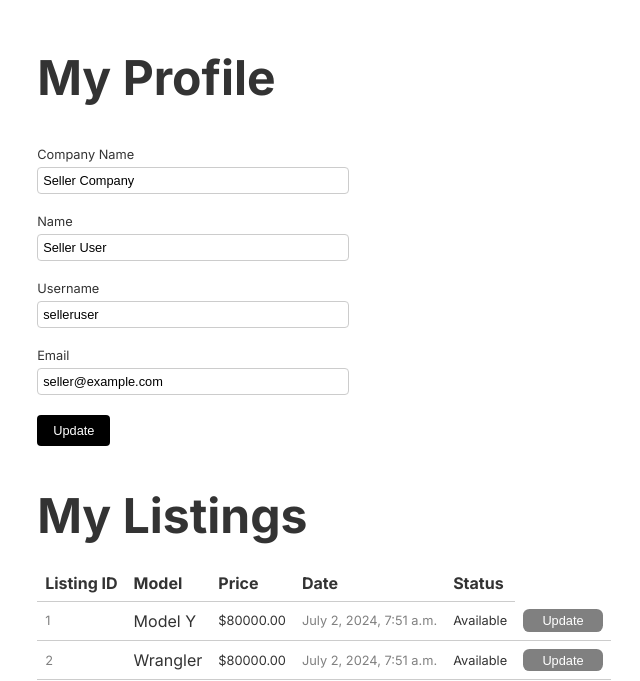
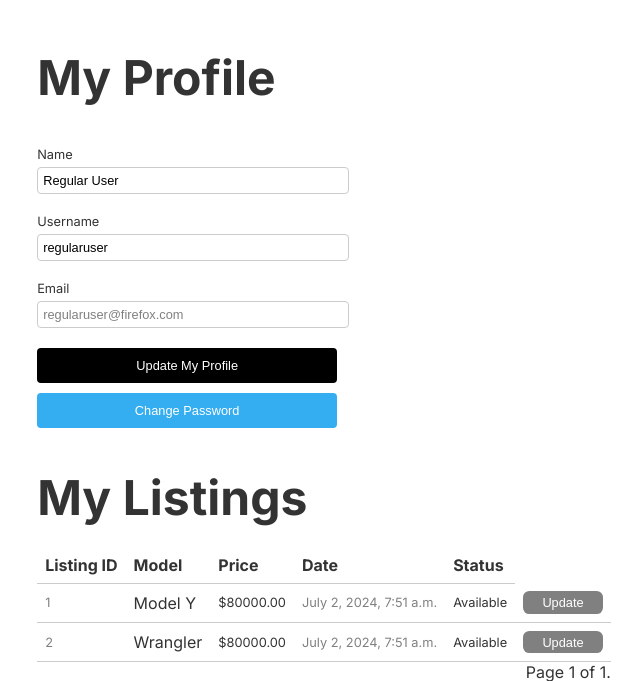
Before and after one commit to burakkagann/autohaven, a Django app: page /profile/ in a window 1280 px wide. Shown: the top 681 px of the page, without its empty margins (316-956 px from the left). Run offline with Django 5.2, Linux system fonts and the light colour scheme; data comes from the database, SQL or seed files in the repository; data that the repository does not hold is empty.

Commit message:
Update User Info
The backend connected to the My Profile section and user can update info

```diff
--- a/autohaven/autohaven_app/forms.py
+++ b/autohaven/autohaven_app/forms.py
@@ -8,3 +8,15 @@ class SignUpForm(UserCreationForm):
     class Meta:
         model = User
         fields = ('first_name','last_name','username', 'email')
+
+class UserUpdateForm(forms.ModelForm):
+    class Meta:
+        model = User
+        fields = ['first_name', 'last_name', 'username', 'email']
+        widgets = {
+            'email': forms.EmailInput(attrs={'readonly': 'readonly', 'style': 'color: gray;'}),
+        }
+
+    def __init__(self, *args, **kwargs):
+        super(UserUpdateForm, self).__init__(*args, **kwargs)
+        self.fields['username'].help_text = None  # Remove the default help text for username
--- a/autohaven/autohaven_app/templates/profile/profile.html
+++ b/autohaven/autohaven_app/templates/profile/profile.html
@@ -1,23 +1,28 @@
 <h1>My Profile</h1>
-    <form>
-        {% if user.group == 'seller' %}
-            <label for="company_name">Company Name</label>
-            <input type="text" id="company_name" name="company_name" maxlength="50" value="{{ user.company_name }}">
-        {% endif %}
+<form method="post">
+    {% csrf_token %}
 
-        <label for="name">Name</label>
-        <input type="text" id="name" name="name" maxlength="100" value="{{ user.name }} {{ user.surname }}">
+    {% if is_seller %}
+        <label for="id_company_name">Company Name</label>
+        <input type="text" id="id_company_name" name="company_name" value="">
+    {% endif %}
 
-        <label for="username">Username</label>
-        <input type="text" id="username" name="username" maxlength="50" value="{{ user.username }}">
+    <label for="id_first_name">Name</label>
+    <input type="text" id="id_first_name" name="first_name" value="{{ user.first_name }} {{ user.last_name }}">
 
-        <label for="email">Email</label>
-        <input type="email" id="email" name="email" maxlength="50" value="{{ user.email }}">
+    <label for="id_last_name" style="display: none;">Surname</label>
+    <input type="hidden" id="id_last_name" name="last_name" value="{{ user.last_name }}">
 
-        {% if user.group == 'regular' %}
+    <label for="id_username">Username</label>
+    <input type="text" id="id_username" name="username" value="{{ user.username }}">
+
+    <label for="id_email">Email</label>
+    <input type="email" id="id_email" name="email" value="{{ user.email }}" readonly style="color: gray;">
+
+    {% if is_regular_user %}
         <button type="button" class="button button-black">Update My Profile</button>
         <button type="button" class="button button-blue">Change Password</button>
-        {% else %}
+    {% elif is_seller or is_super_user %}
         <button type="button" class="button button-black button-smaller">Update</button>
-        {% endif %}
-    </form>
+    {% endif %}
+</form>
--- a/autohaven/autohaven_app/views.py
+++ b/autohaven/autohaven_app/views.py
@@ -3,7 +3,8 @@ from .forms import SignUpForm
 from .dummy_data import dummy_user_regular, dummy_user_seller, dummy_listings, dummy_orders, dummy_offers
 from django.core.paginator import Paginator
 from .models import Listing, Offer
-
+from .forms import UserUpdateForm
+from django.contrib.auth.models import User
 
 def root(requst):
     return redirect('home/')
@@ -34,7 +35,24 @@ def signup(request):
         form = SignUpForm()
     return render(request, 'signup.html', {'form': form })
 
+
 def profile(request):
+    #User
+    #user = request.user    #This will be changed with the code below when login system is activated. For now it gives AnonymousUser.
+    user = User.objects.get(username='regularuser') # Change username for testing other users type like : regularuser, seller, superuser!!
+
+    is_regular_user = user.groups.filter(name='RegularUsers').exists()
+    is_seller = user.groups.filter(name='Sellers').exists()
+    is_super_user = user.groups.filter(name='SuperUsers').exists()
+
+    if request.method == 'POST':
+        form = UserUpdateForm(request.POST, instance=user)
+        if form.is_valid():
+            form.save()
+            return redirect('profile')  # Redirect to the same page after saving. Change for other redirects
+    else:
+        form = UserUpdateForm(instance=user)
+
     # Listings
     listings = Listing.objects.all()
     listingsPaginator = Paginator(listings, 5)  # Show 10 listings per page.
@@ -49,14 +67,14 @@ def profile(request):
     offers_page_number = request.GET.get("orders_page")
     offers_page_obj = offersPaginator.get_page(offers_page_number)
 
-
-    # Pass the dummy user to the template for testing
     context = {
-        'user': dummy_user_seller,  # Change to dummy_user_seller to test seller version
+        'form': form,
+        'user': user,
+        'is_regular_user': is_regular_user,
+        'is_seller': is_seller,
+        'is_super_user': is_super_user,
         'listings_page_obj': listings_page_obj,
         'offers_page_obj': offers_page_obj,
-        'listings': dummy_listings,
-        'orders': dummy_orders,
         'offers': dummy_offers,
     }
 
```
